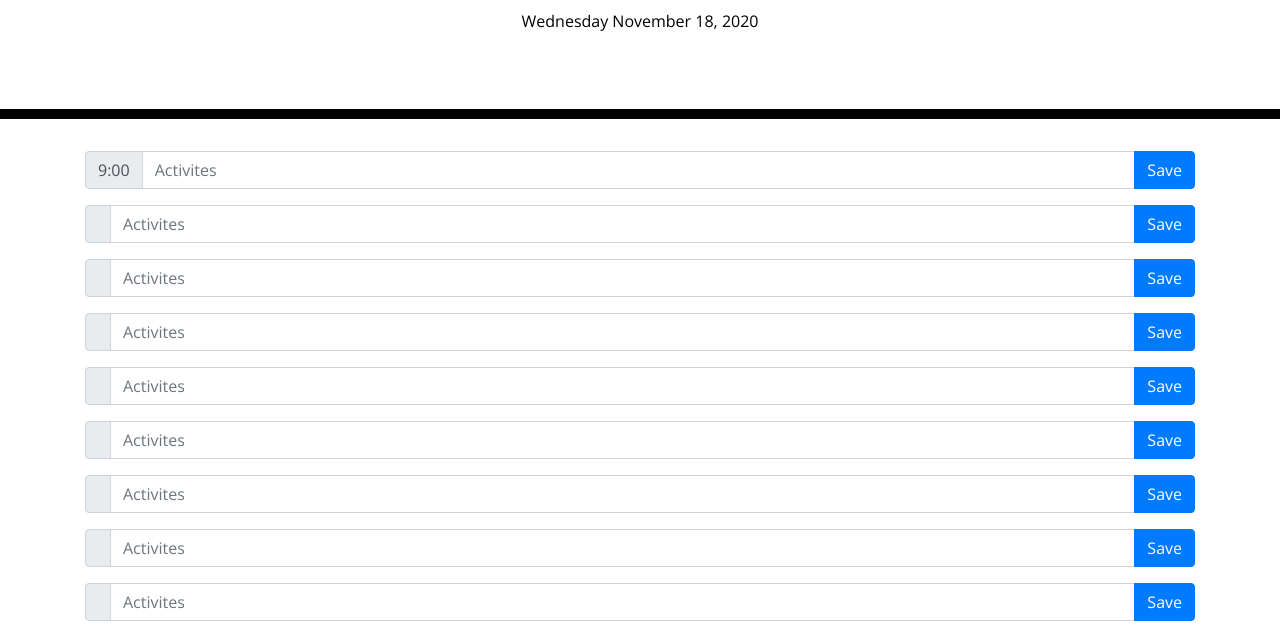
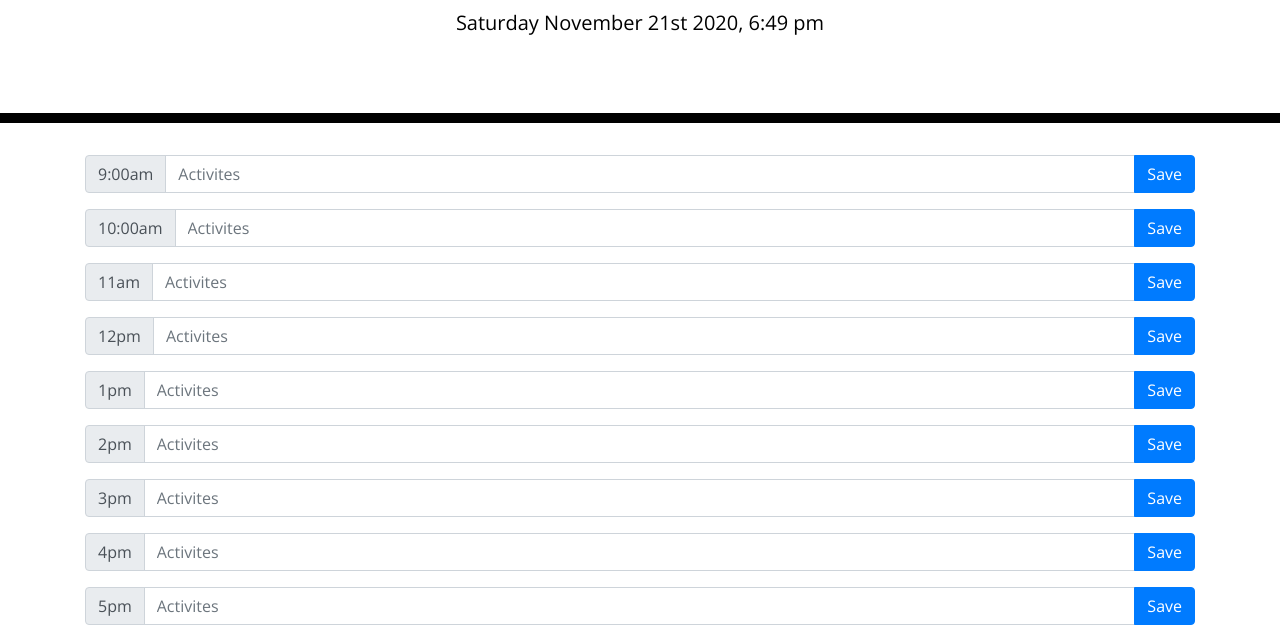
Before and after one commit to antonneturner/Calendar, a plain HTML site: page index.html in a window 1280 px wide. Shown: the part 181-822 px from the top of the page. Drawn offline with nearby package versions, Linux system fonts and the light colour scheme.

Commit message:
add time clock in jquery

```diff
--- a/index.html
+++ b/index.html
@@ -27,8 +27,6 @@
       <h1 class="display-3">Work Day Scheduler</h1>
       <p class="lead">A simple calendar app for scheduling your work day</p>
 
-      <p>Wednesday November 18, 2020</p>
-
       <p id="currentDay" class="lead"></p>
     </header>
     <div class="container">
@@ -36,7 +34,7 @@
 
       <div class="input-group mb-3">
         <div class="input-group-prepend">
-          <span class="input-group-text" id="basic-addon1">9:00</span>
+          <span class="input-group-text" id="basic-addon1">9:00am</span>
         </div>
         <input
           type="text"
@@ -51,7 +49,7 @@
       </div>
       <div class="input-group mb-3">
         <div class="input-group-prepend">
-          <span class="input-group-text" id="basic-addon1"></span>
+          <span class="input-group-text" id="basic-addon1">10:00am</span>
         </div>
         <input
           type="text"
@@ -66,7 +64,7 @@
       </div>
       <div class="input-group mb-3">
         <div class="input-group-prepend">
-          <span class="input-group-text" id="basic-addon1"></span>
+          <span class="input-group-text" id="basic-addon1">11am</span>
         </div>
         <input
           type="text"
@@ -81,7 +79,7 @@
       </div>
       <div class="input-group mb-3">
         <div class="input-group-prepend">
-          <span class="input-group-text" id="basic-addon1"></span>
+          <span class="input-group-text" id="basic-addon1">12pm</span>
         </div>
         <input
           type="text"
@@ -96,7 +94,7 @@
       </div>
       <div class="input-group mb-3">
         <div class="input-group-prepend">
-          <span class="input-group-text" id="basic-addon1"></span>
+          <span class="input-group-text" id="basic-addon1">1pm</span>
         </div>
         <input
           type="text"
@@ -111,7 +109,7 @@
       </div>
       <div class="input-group mb-3">
         <div class="input-group-prepend">
-          <span class="input-group-text" id="basic-addon1"></span>
+          <span class="input-group-text" id="basic-addon1">2pm</span>
         </div>
         <input
           type="text"
@@ -126,7 +124,7 @@
       </div>
       <div class="input-group mb-3">
         <div class="input-group-prepend">
-          <span class="input-group-text" id="basic-addon1"></span>
+          <span class="input-group-text" id="basic-addon1">3pm</span>
         </div>
         <input
           type="text"
@@ -141,7 +139,7 @@
       </div>
       <div class="input-group mb-3">
         <div class="input-group-prepend">
-          <span class="input-group-text" id="basic-addon1"></span>
+          <span class="input-group-text" id="basic-addon1">4pm</span>
         </div>
         <input
           type="text"
@@ -156,7 +154,7 @@
       </div>
       <div class="input-group mb-3">
         <div class="input-group-prepend">
-          <span class="input-group-text" id="basic-addon1"></span>
+          <span class="input-group-text" id="basic-addon1">5pm</span>
         </div>
         <input
           type="text"
--- a/script.js
+++ b/script.js
@@ -2,3 +2,10 @@ $('.form-control').each(function () {
     console.log($(this))
 
 })
+
+// time
+
+$(document).ready(function () {
+    var today = moment();
+    $("#currentDay").text(today.format("dddd MMMM Do YYYY, h:mm a"));
+})
```
